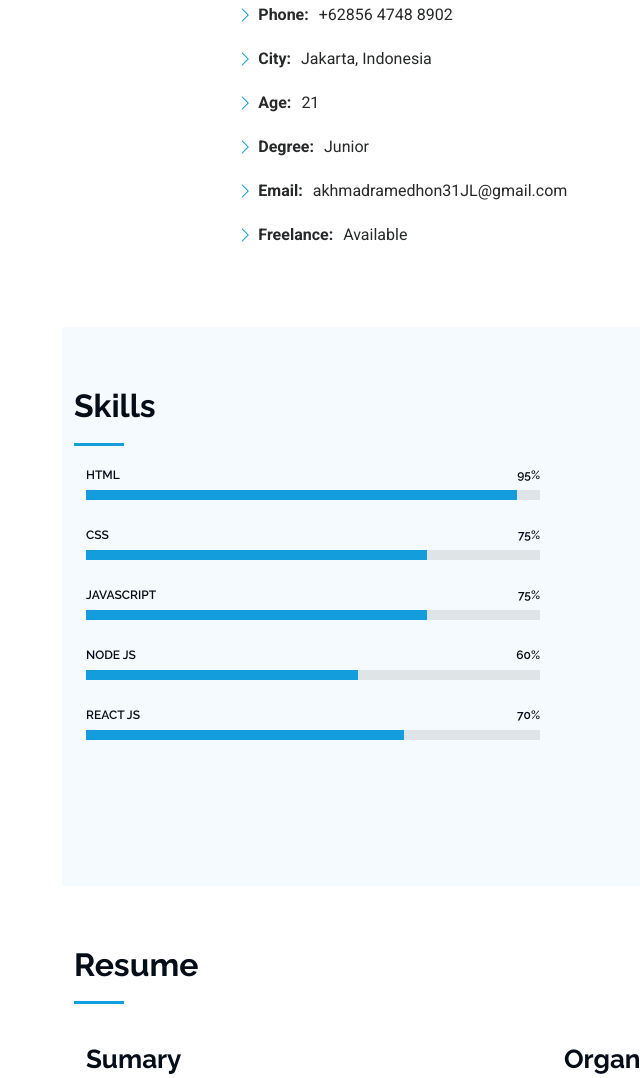
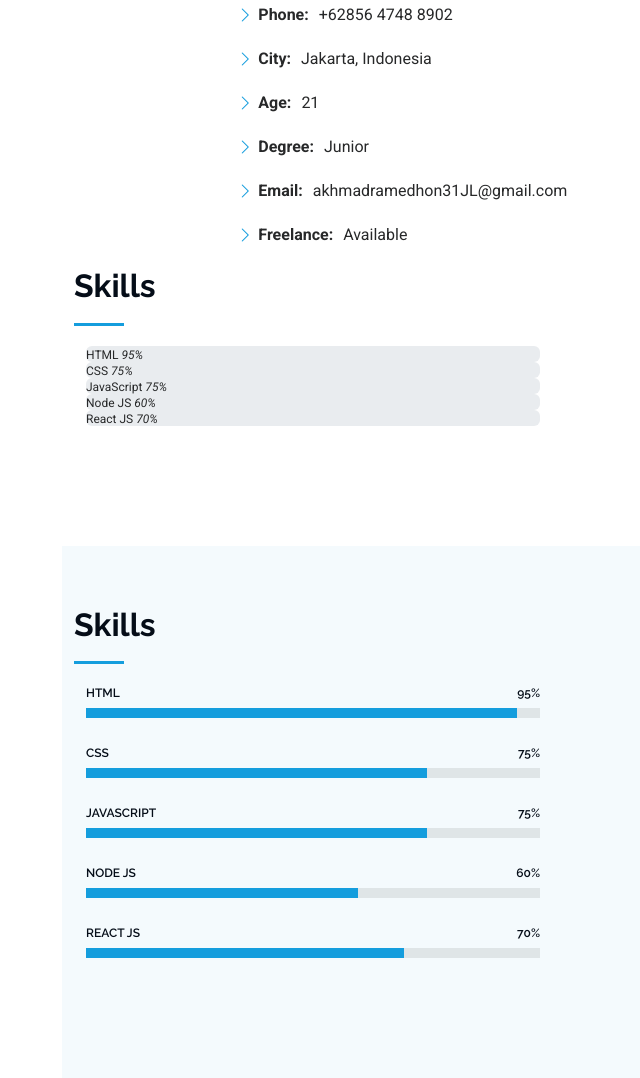
Before and after one commit to aremaremarem/portoakhram, a plain HTML site: page index.html in a window 1280 px wide. Shown: the part 1152-2230 px from the top of the page, without its empty margins (238-878 px from the left). Drawn offline with Linux system fonts and the light colour scheme.

Commit message:
Update index.html
Mencoba MEmindahkan skill

```diff
--- a/index.html
+++ b/index.html
@@ -114,6 +114,58 @@
               </div>
             </div>
           </div>
+          <div class="container section-title" data-aos="fade-up">
+        <h2>Skills</h2>
+      <!-- End Section Title -->
+
+      <div class="container" data-aos="fade-up" data-aos-delay="100">
+
+        <div class="row skills-content skills-animation">
+
+          <div class="col-lg-6">
+
+            <div class="progress">
+              <span class="skill"><span>HTML</span> <i class="val">95%</i></span>
+              <div class="progress-bar-wrap">
+                <div class="progress-bar" role="progressbar" aria-valuenow="95" aria-valuemin="0" aria-valuemax="100"></div>
+              </div>
+            </div><!-- End Skills Item -->
+
+            <div class="progress">
+              <span class="skill"><span>CSS</span> <i class="val">75%</i></span>
+              <div class="progress-bar-wrap">
+                <div class="progress-bar" role="progressbar" aria-valuenow="75" aria-valuemin="0" aria-valuemax="100"></div>
+              </div>
+            </div><!-- End Skills Item -->
+
+            <div class="progress">
+              <span class="skill"><span>JavaScript</span> <i class="val">75%</i></span>
+              <div class="progress-bar-wrap">
+                <div class="progress-bar" role="progressbar" aria-valuenow="75" aria-valuemin="0" aria-valuemax="100"></div>
+              </div>
+            </div><!-- End Skills Item -->
+
+            <div class="progress">
+              <span class="skill"><span>Node JS</span> <i class="val">60%</i></span>
+              <div class="progress-bar-wrap">
+                <div class="progress-bar" role="progressbar" aria-valuenow="60" aria-valuemin="0" aria-valuemax="100"></div>
+              </div>
+            </div>
+
+            <div class="progress">
+              <span class="skill"><span>React JS</span> <i class="val">70%</i></span>
+              <div class="progress-bar-wrap">
+                <div class="progress-bar" role="progressbar" aria-valuenow="70" aria-valuemin="0" aria-valuemax="100"></div>
+              </div>
+            </div>
+
+          </div>
+
+
+        </div>
+
+      </div>
+    </div>
         </div>
 
       </div>
@@ -416,7 +468,7 @@
                 </div>
               </div><!-- End Info Item -->
 
-              <iframe src="https://www.google.com/maps/embed?pb=!1m14!1m12!1m3!1d1574.134526296902!2d106.7819230969523!3d-6.188264504867475!2m3!1f0!2f0!3f0!3m2!1i1024!2i768!4f13.1!5e0!3m2!1sid!2sid!4v1736669633365!5m2!1sid!2sid" width="600" height="450" style="border:0;" allowfullscreen="" loading="lazy" referrerpolicy="no-referrer-when-downgrade"></iframe>
+<!--               <iframe src="https://www.google.com/maps/embed?pb=!1m14!1m12!1m3!1d1574.134526296902!2d106.7819230969523!3d-6.188264504867475!2m3!1f0!2f0!3f0!3m2!1i1024!2i768!4f13.1!5e0!3m2!1sid!2sid!4v1736669633365!5m2!1sid!2sid" width="600" height="450" style="border:0;" allowfullscreen="" loading="lazy" referrerpolicy="no-referrer-when-downgrade"></iframe> -->
             </div>
           </div>
 
@@ -454,7 +506,7 @@
 
               </div>
             </form>
-          </div><!-- End Contact Form --> -->
+          </div><!-- End Contact Form -->
 
         </div>
 
```
